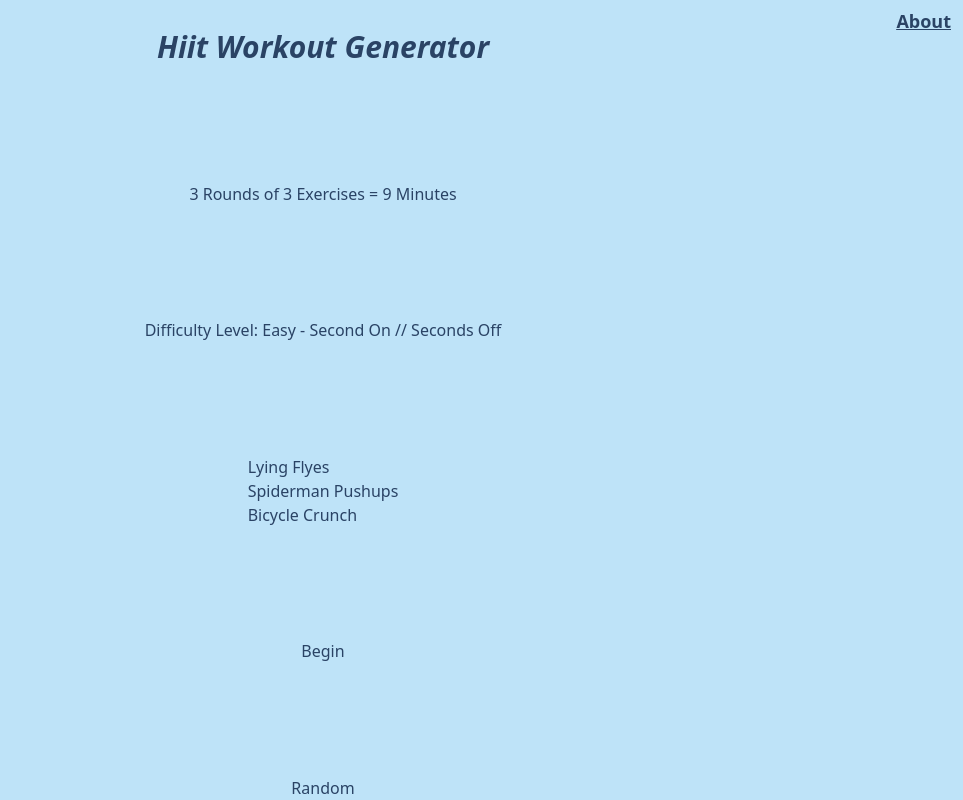
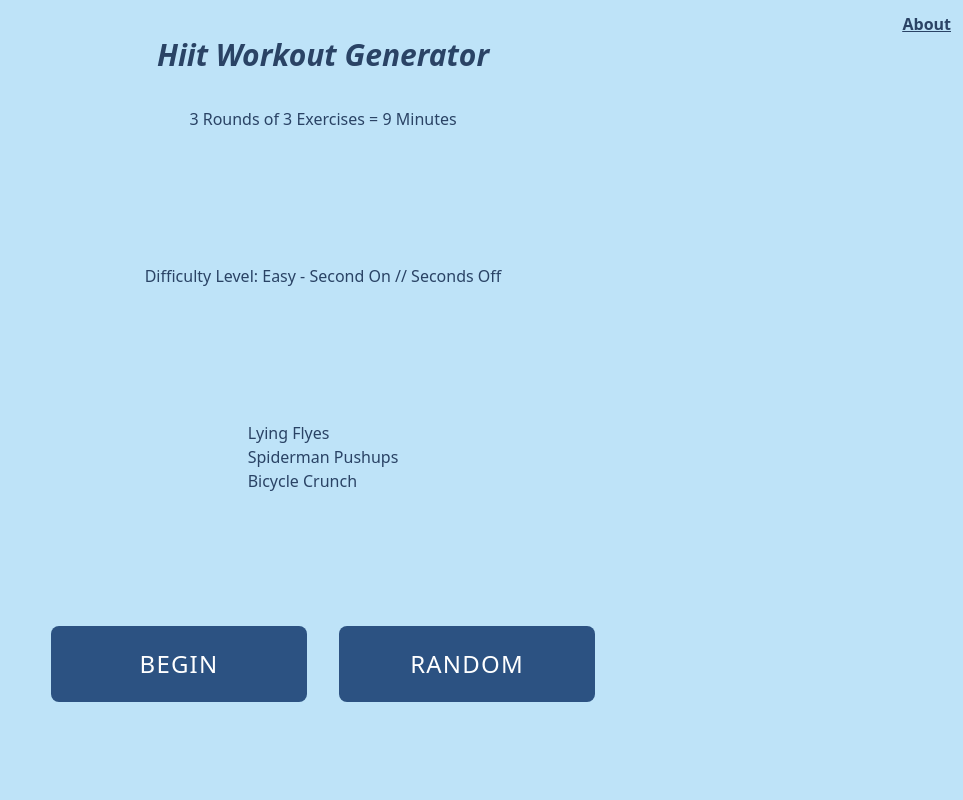
Before and after one commit to davmcgregor/hiit-workout-generator, a React (Create React App) app: page / in a window 1280 px wide. Shown: the whole page, without its empty margins (317-1280 px from the left). Built offline with nearby package versions, Linux system fonts and the light colour scheme; what @tailwindcss/ui would draw is missing.

Commit message:
Style the Controls component

```diff
--- /dev/null
+++ b/src/components/controls/Controls.js
@@ -0,0 +1,43 @@
+import React from 'react';
+import { connect } from 'react-redux';
+import { getWorkout, startCountdown } from '../../actions/workout';
+
+import PropTypes from 'prop-types';
+
+const buttonStyles =
+  'w-64 uppercase tracking-wider text-white bg-blue-800 hover:bg-blue-700 focus:outline-none focus:border-blue-900 focus:shadow-outline-blue active:bg-blue-900 transition ease-in-out duration-150 text-2xl py-5 px-16 rounded-lg mx-4 mb-8';
+
+const Controls = ({ startCountdown, getWorkout, workout: { currentView } }) => {
+  return (
+    <div>
+      <span class='inline-flex rounded-md'>
+        <button
+          type='button'
+          onClick={() => startCountdown()}
+          class={buttonStyles}
+        >
+          Begin
+        </button>
+      </span>
+      <span class='inline-flex rounded-md'>
+        <button type='button' onClick={() => getWorkout()} class={buttonStyles}>
+          Random
+        </button>
+      </span>
+    </div>
+  );
+};
+
+Controls.propTypes = {
+  getWorkout: PropTypes.func.isRequired,
+  startCountdown: PropTypes.func.isRequired,
+  workout: PropTypes.object.isRequired,
+};
+
+const mapStateToProps = (state) => ({
+  workout: state.workout,
+});
+
+export default connect(mapStateToProps, { getWorkout, startCountdown })(
+  Controls
+);
--- a/src/components/index.js
+++ b/src/components/index.js
@@ -1,5 +1,6 @@
 export { default as Home } from './layout/Home';
 export { default as About } from './layout/About';
+export { default as Controls } from './controls/Controls';
 
 export { default as Countdown } from './workout/Countdown';
 export { default as Workout } from './workout/Workout';
--- a/src/components/layout/About.js
+++ b/src/components/layout/About.js
@@ -4,7 +4,7 @@ import { Link } from 'react-router-dom';
 const About = () => {
   return (
     <div className='bg-blue-200 text-blue-900 h-screen w-full'>
-      <div class='mt-2 mr-3 text-lg font-bold underline absolute top-0 right-0'>
+      <div class='mt-3 mr-3 font-bold underline absolute top-0 right-0'>
         <Link to='/'>Back</Link>
       </div>
       <div class='flex flex-col h-full items-center'>
--- a/src/components/layout/Home.js
+++ b/src/components/layout/Home.js
@@ -1,13 +1,13 @@
-import React, { Fragment, useEffect } from 'react';
+import React, { useEffect } from 'react';
 import { connect } from 'react-redux';
 import { Link } from 'react-router-dom';
 
-import { getWorkout, startCountdown } from '../../actions/workout';
+import { getWorkout } from '../../actions/workout';
+import { Controls } from '../';
 
 import PropTypes from 'prop-types';
 
 const Home = ({
-  startCountdown,
   getWorkout,
   workout: {
     currentView,
@@ -21,17 +21,16 @@ const Home = ({
   }, [getWorkout]);
 
   return (
-    <div className='bg-blue-200 text-blue-900 h-screen w-full'>
+    <div className='relative bg-blue-200 text-blue-900 h-screen w-full'>
+      <h1 class='absolute top-0 inset-x-0 text-center mx-auto font-extrabold text-3xl italic mt-8'>
+        Hiit Workout Generator
+      </h1>
       {currentView === 'Home' && (
-        <div class='mt-2 mr-3 text-lg font-bold underline absolute top-0 right-0'>
+        <div class='mt-3 mr-3 font-bold underline absolute top-0 right-0'>
           <Link to='/about'>About</Link>
         </div>
       )}
-      <div class='flex flex-col justify-between items-center h-full'>
-        <h1 class=' font-extrabold text-3xl italic mt-6'>
-          Hiit Workout Generator
-        </h1>
-
+      <div class='flex flex-col justify-around items-center h-full pt-10'>
         <h1>
           {totalRounds} Rounds of {exerciseList.length} Exercises ={' '}
           {totalRounds * exerciseList.length} Minutes
@@ -45,8 +44,7 @@ const Home = ({
             <li key={index}>{exercise.name}</li>
           ))}
         </ol>
-        <button onClick={() => startCountdown()}>Begin</button>
-        <button onClick={() => getWorkout()}>Random</button>
+        <Controls />
       </div>
     </div>
   );
@@ -54,7 +52,6 @@ const Home = ({
 
 Home.propTypes = {
   getWorkout: PropTypes.func.isRequired,
-  startCountdown: PropTypes.func.isRequired,
   workout: PropTypes.object.isRequired,
 };
 
@@ -62,4 +59,4 @@ const mapStateToProps = (state) => ({
   workout: state.workout,
 });
 
-export default connect(mapStateToProps, { getWorkout, startCountdown })(Home);
+export default connect(mapStateToProps, { getWorkout })(Home);
```
